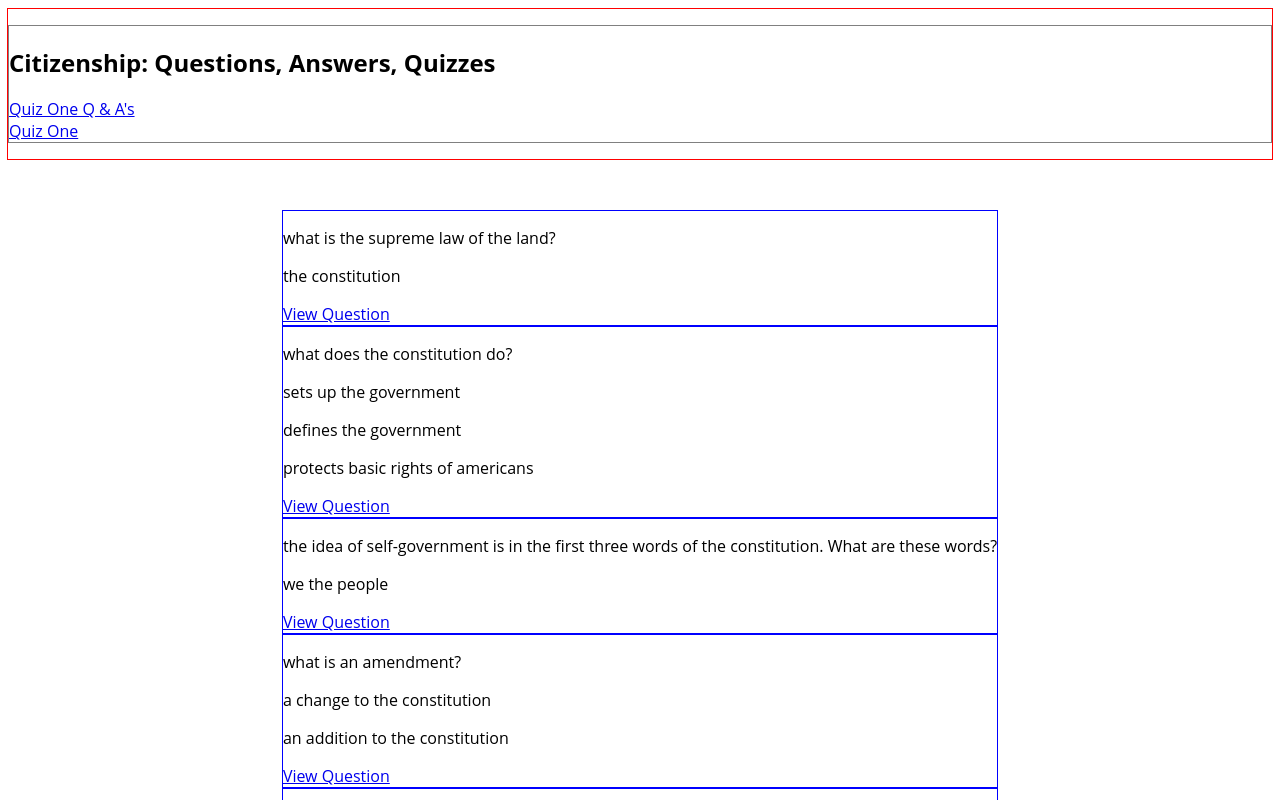
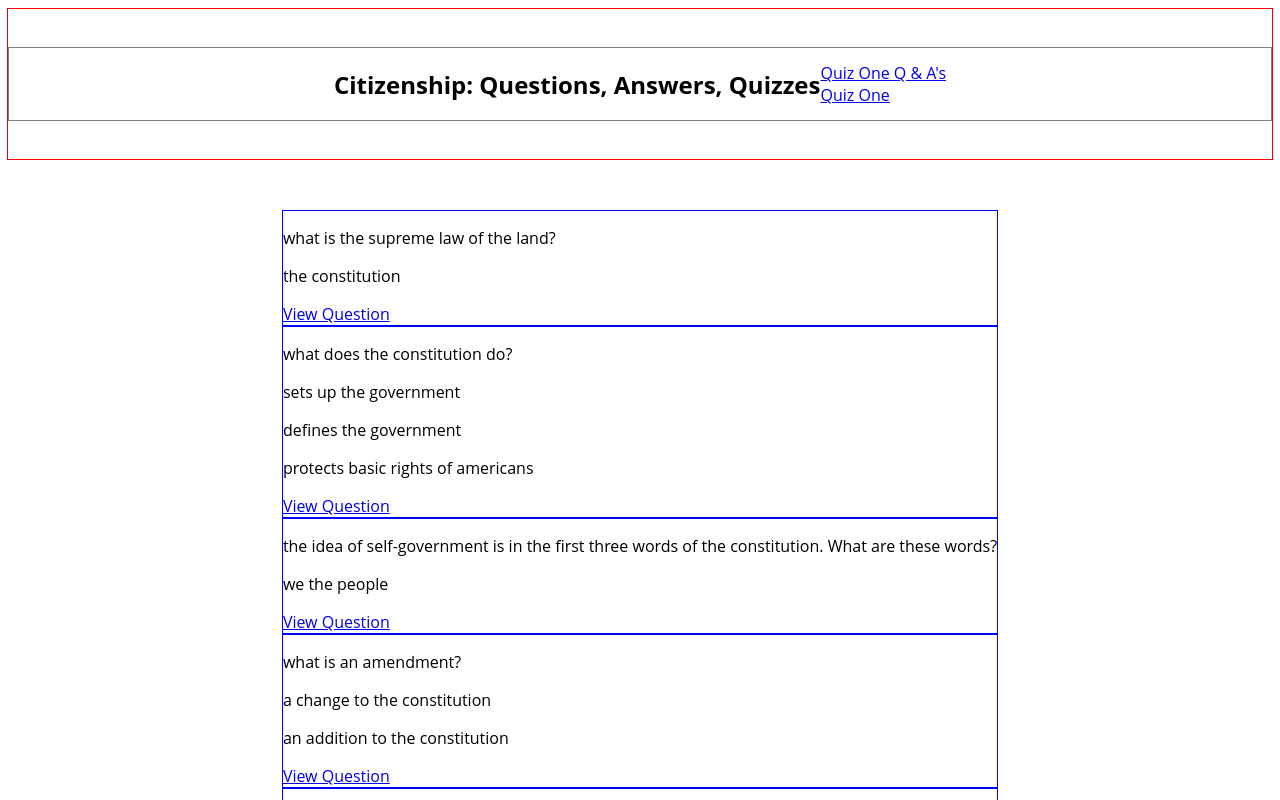
Before and after one commit to mmaustin/citizenship-questions-answers, a React (Create React App) app in the folder citizenship-frontend/: page / in a window 1280 px wide. Shown: the top 800 px of the page. Built offline with nearby package versions, Linux system fonts and the light colour scheme.

Commit message:
removed unneeded div from nav section, turned nav-section into a flexbox

```diff
--- a/citizenship-frontend/src/app/Navbar.js
+++ b/citizenship-frontend/src/app/Navbar.js
@@ -8,10 +8,8 @@ const Navbar = () => {
             <section id='nav-section'>
                 <h2>Citizenship: Questions, Answers, Quizzes</h2>
                 <div>
-                    <div>
-                        <div><Link to='/'>Quiz One Q & A's</Link></div>
-                        <div><Link to='/questions/quizone'>Quiz One</Link></div>
-                    </div>
+                    <div><Link to='/'>Quiz One Q & A's</Link></div>
+                    <div><Link to='/questions/quizone'>Quiz One</Link></div>
                 </div>
             </section>
         </nav>
--- a/citizenship-frontend/src/index.css
+++ b/citizenship-frontend/src/index.css
@@ -32,4 +32,8 @@ nav {
 #nav-section {
     border: 1px solid gray;
     width: 100%;
+    display: flex;
+    justify-content: center;
+    align-items: center;
+    flex-flow: row;
 }
```
